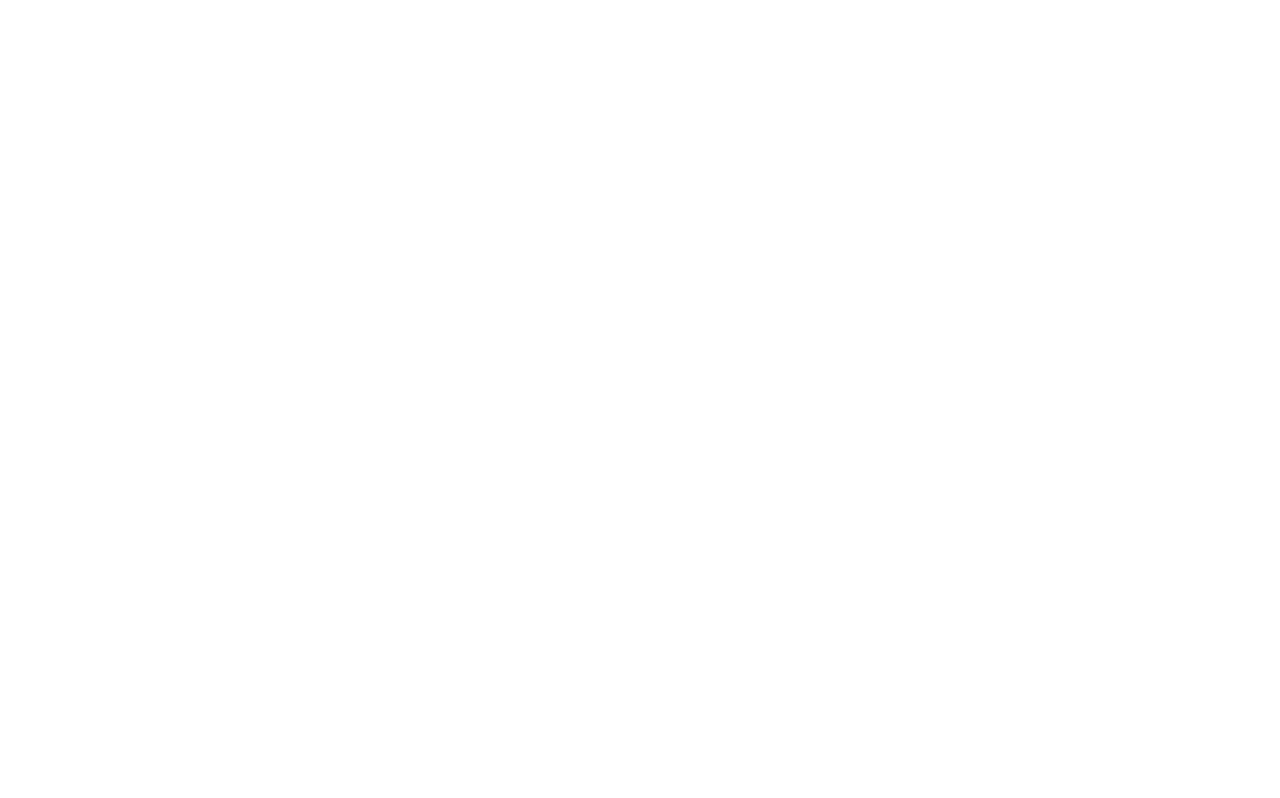
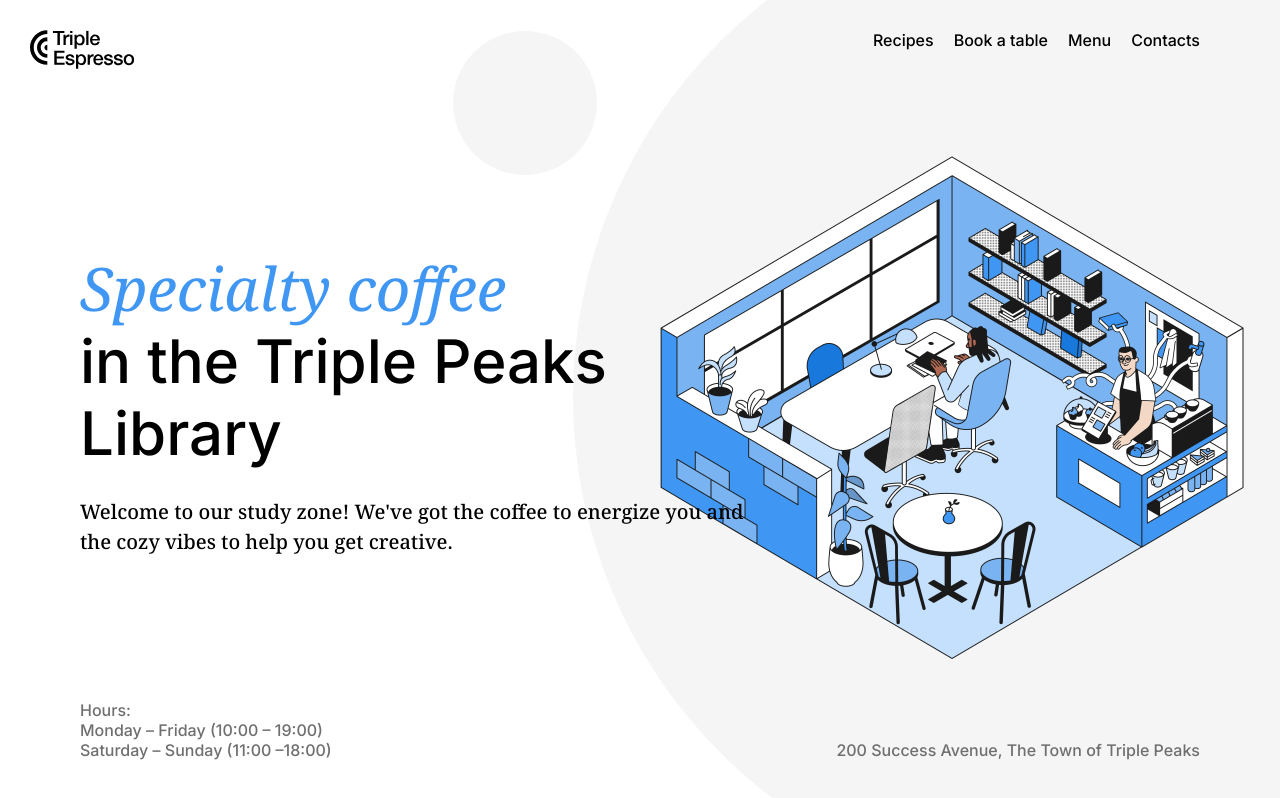
Before and after one commit to sbyche/se_project_coffeeshop, a plain HTML site: page index.html in a window 1280 px wide. Drawn offline with Linux system fonts and the light colour scheme.

Commit message:
Update header section of index.html and style.css, project 2, stage 2

```diff
--- a/index.html
+++ b/index.html
@@ -6,11 +6,11 @@
     <meta name="author" content="Sergei Bychenkov" />
     <meta
       name="description"
-      content="Full Stack Training project #2: Advanced HTML and CSS"
+      content="Full Stack Training, Project #2, Stage #2: Advanced HTML and CSS"
     />
     <meta
       name="keywords"
-      content="Full Stack, Training project, Advanced HTML, Advanced CSS"
+      content="Full Stack, Training project, Advanced HTML, Advanced CSS, Project 2, Stage 2"
     />
     <title>Coffee Shop by Sergei BM</title>
     <link rel="shortcut icon" href="favicon.ico" />
@@ -28,7 +28,60 @@
   <body>
     <!-- Wrap the entire page content in a new div with the page class. Remember to add the closing tag -->
     <div class="page">
-      <header class="header"></header>
+      <!-- Header Section -->
+      <header class="header">
+        <nav class="nav">
+          <img
+            src="./images/logo_coffeeshop_dark.svg"
+            alt="Triple Peaks Library Logo"
+            class="nav__logo"
+          />
+          <!-- Putting navigation links in a list is supposed to be the best practice of writing the semantic code since it allows screen readers to pause between each link instead of reading all the links as a sentence. -->
+          <ul class="nav__links">
+            <li>
+              <a class="nav__link" href="#recipes">Recipes</a>
+            </li>
+            <li>
+              <a class="nav__link" href="#book_table">Book a table</a>
+            </li>
+            <li>
+              <a class="nav__link" href="#menu">Menu</a>
+            </li>
+            <li>
+              <a class="nav__link" href="#contacts">Contacts</a>
+            </li>
+          </ul>
+        </nav>
+        <div class="header__content">
+          <h1 class="header__title">
+            <span class="header__span-accent"> Specialty coffee </span>
+            <div>in the Triple Peaks Library</div>
+          </h1>
+          <p class="header__description">
+            Welcome to our study zone! We've got the coffee to energize you and
+            the cozy vibes to help you get creative.
+          </p>
+          <img
+            src="./images/inside_coffee_shop.png"
+            alt="Illustration 'Inside the coffee shop'"
+            class="header__image"
+          />
+        </div>
+        <div class="header__footer">
+          <div class="header__footer_left">
+            <div class="header__paragraph">Hours:</div>
+            <div class="header__paragraph">Monday – Friday (10:00 – 19:00)</div>
+            <div class="header__paragraph">
+              Saturday – Sunday (11:00 –18:00)
+            </div>
+          </div>
+          <div class="header__paragraph">
+            200 Success Avenue, The Town of Triple Peaks
+          </div>
+        </div>
+      </header>
+
+      <!-- Main Section -->
       <main class="content" id="content">
         <section class="recipes" id="recipes"></section>
         <section class="reservations" id="reservations"></section>
--- a/styles/style.css
+++ b/styles/style.css
@@ -4,10 +4,104 @@
   max-width: 1600px;
   margin: 0 auto;
   font-family: "Inter", "Arial", sans-serif;
-  /*font-family: "Noto serif", "Time New Roman", serif;*/
   font-size: 16px;
+  font-weight: 500;
   line-height: 20px;
-  /*--- From Project #1 ---
-  margin: auto;
-  --- From Project #1 ---*/
 }
+
+.header {
+  background-color: #ffffff;
+  background-image: url("../images/background_header.svg");
+  background-repeat: no-repeat; /* prevents tiling */
+  background-size: cover; /* scales image to cover the block */
+  background-position: center; /* centers the image */
+  display: flex;
+  flex-direction: column;
+  height: 800px;
+  padding: 30px 80px 40px 80px;
+  position: relative;
+  box-sizing: border-box;
+}
+
+.nav {
+  /* Add flex properties here */
+  display: flex;
+  justify-content: space-between;
+}
+
+.nav__logo {
+  width: 105px;
+  height: 39px;
+  margin-left: -50px;
+}
+
+.nav__links {
+  /* Reset default list styles here */
+  margin: 0 0 0;
+  display: flex;
+  justify-content: flex-end;
+  column-gap: 20px;
+  list-style-type: none;
+  padding-left: 0;
+  align-items: top;
+}
+
+.nav__link {
+  color: #000000;
+  text-decoration: none;
+}
+
+.nav__link:hover {
+  color: #1f69c9;
+}
+
+.header__content {
+  display: flex;
+  flex-direction: column;
+  justify-content: space-around;
+  z-index: 1;
+}
+
+.header__title {
+  padding-top: 183px;
+  margin-top: 0px;
+  margin-bottom: 0px;
+  max-width: 729px;
+  font-size: 60px;
+  font-weight: 500;
+  line-height: 72px;
+}
+
+.header__span-accent {
+  font-family: "Noto serif", "Time New Roman", serif;
+  font-style: italic;
+  font-weight: normal;
+  color: #3f96f3;
+}
+
+.header__description {
+  max-width: 683px;
+  margin: 28px 0 0;
+  font-family: "Noto serif", "Time New Roman", serif;
+  font-size: 20px;
+  line-height: 30px;
+}
+
+.header__image {
+  z-index: -1;
+  position: absolute;
+  max-width: 646px;
+  height: 568;
+  top: 124px;
+  right: 5px;
+}
+
+.header__footer {
+  margin-top: auto;
+  width: 100%;
+  display: flex;
+  align-items: flex-end;
+  justify-content: space-between;
+  box-sizing: border-box;
+  color: #6f6f6f;
+}
```
